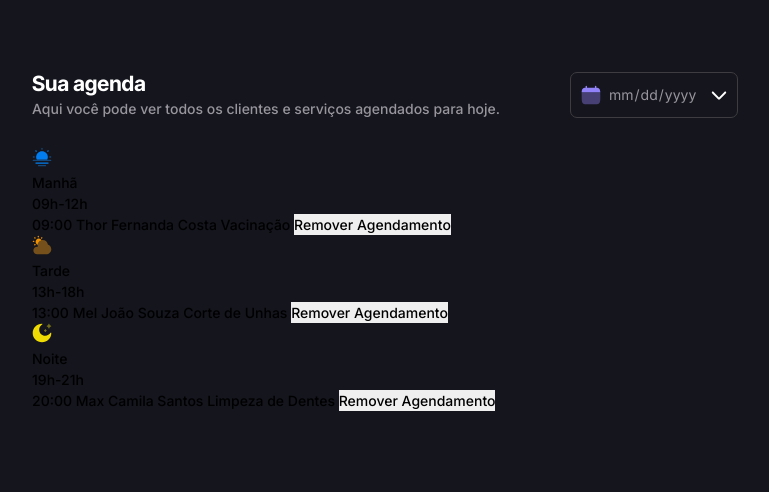
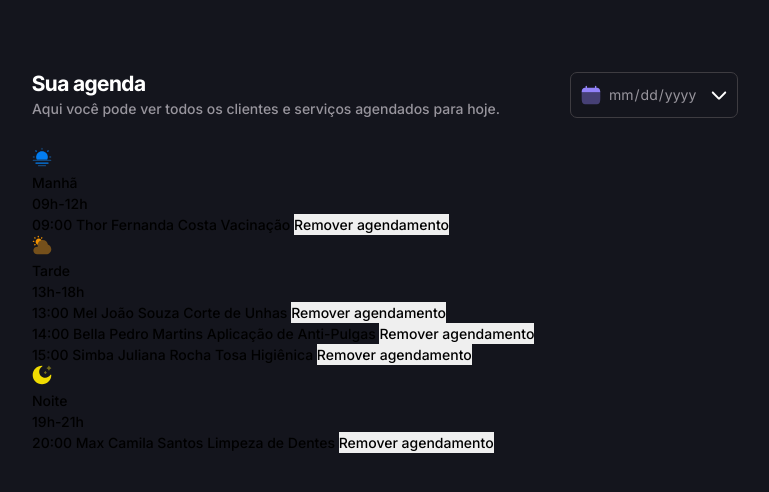
Before and after one commit to RodrigoCarrico01/Project_Petshop, a plain HTML site: page src/index.html in a window 1280 px wide. Shown: the whole page, without its empty margins (255-1024 px from the left). Drawn offline with Linux system fonts and the light colour scheme.

Commit message:
list done

```diff
--- a/src/index.html
+++ b/src/index.html
@@ -32,13 +32,13 @@
           <span>09h-12h</span>
         </header>
         <ul role="list">
-          <li>
+          <li class="client">
             <span class="hour">09:00</span>
             <span class="animal-name">Thor</span>
             <span class="client-name">Fernanda Costa</span>
             <span class="service-description">Vacinação</span>
             <button type="reset">
-              Remover Agendamento
+              Remover agendamento
             </button>
           </li>
         </ul>
@@ -50,13 +50,31 @@
           <span>13h-18h</span>
         </header>
         <ul role="list">
-          <li>
+          <li class="client">
             <span class="hour">13:00</span>
             <span class="animal-name">Mel</span>
             <span class="client-name">João Souza</span>
             <span class="service-description">Corte de Unhas</span>
             <button type="reset">
-              Remover Agendamento
+              Remover agendamento
+            </button>
+          </li>
+          <li class="client">
+            <span class="hour">14:00</span>
+            <span class="animal-name">Bella</span>
+            <span class="client-name">Pedro Martins</span>
+            <span class="service-description">Aplicação de Anti-Pulgas</span>
+            <button type="reset">
+              Remover agendamento
+            </button>
+          </li>
+          <li class="client">
+            <span class="hour">15:00</span>
+            <span class="animal-name">Simba</span>
+            <span class="client-name">Juliana Rocha</span>
+            <span class="service-description">Tosa Higiênica</span>
+            <button type="reset">
+              Remover agendamento
             </button>
           </li>
         </ul>
@@ -68,13 +86,13 @@
           <span>19h-21h</span>
         </header>
         <ul role="list">
-          <li>
+          <li class="client">
             <span class="hour">20:00</span>
             <span class="animal-name">Max</span>
             <span class="client-name">Camila Santos</span>
             <span class="service-description">Limpeza de Dentes</span>
             <button type="reset">
-              Remover Agendamento
+              Remover agendamento
             </button>
           </li>
         </ul>
```
